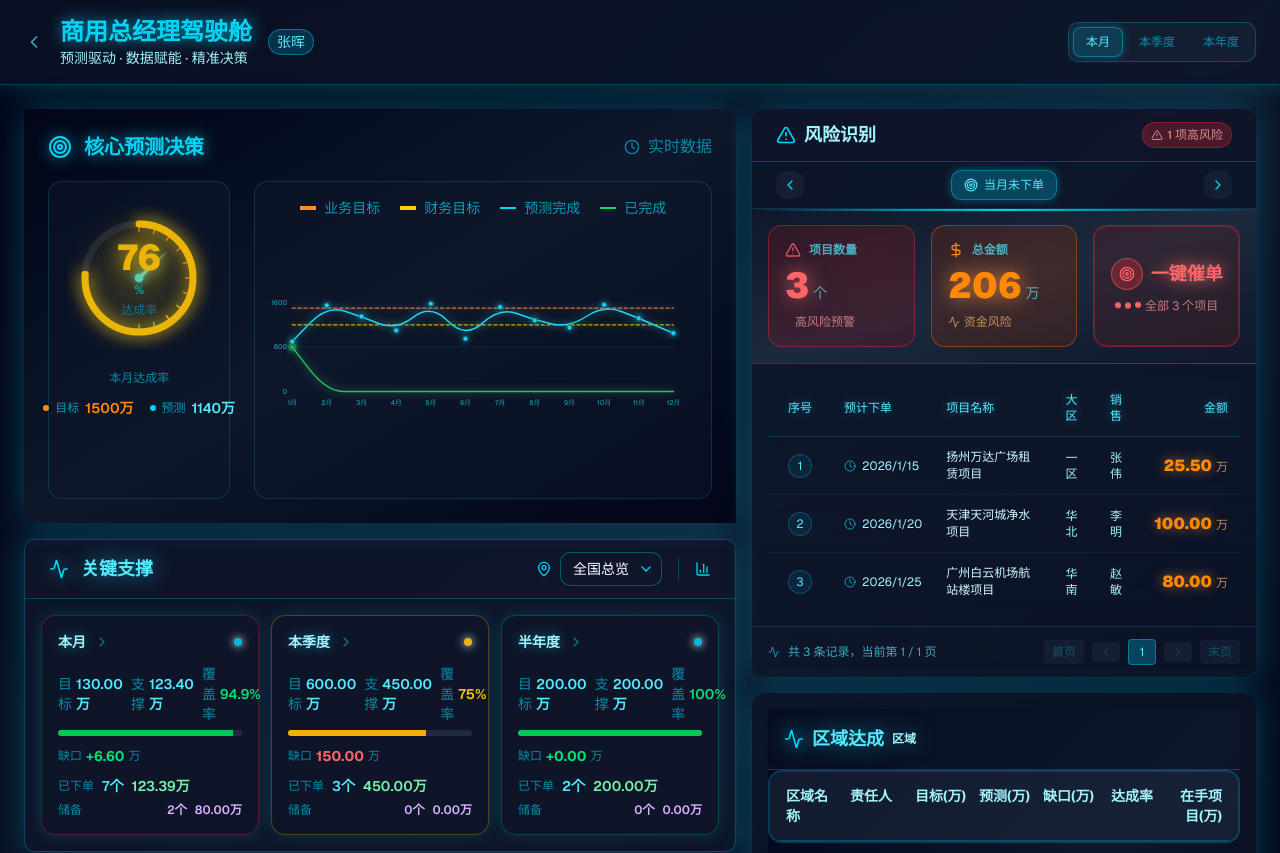
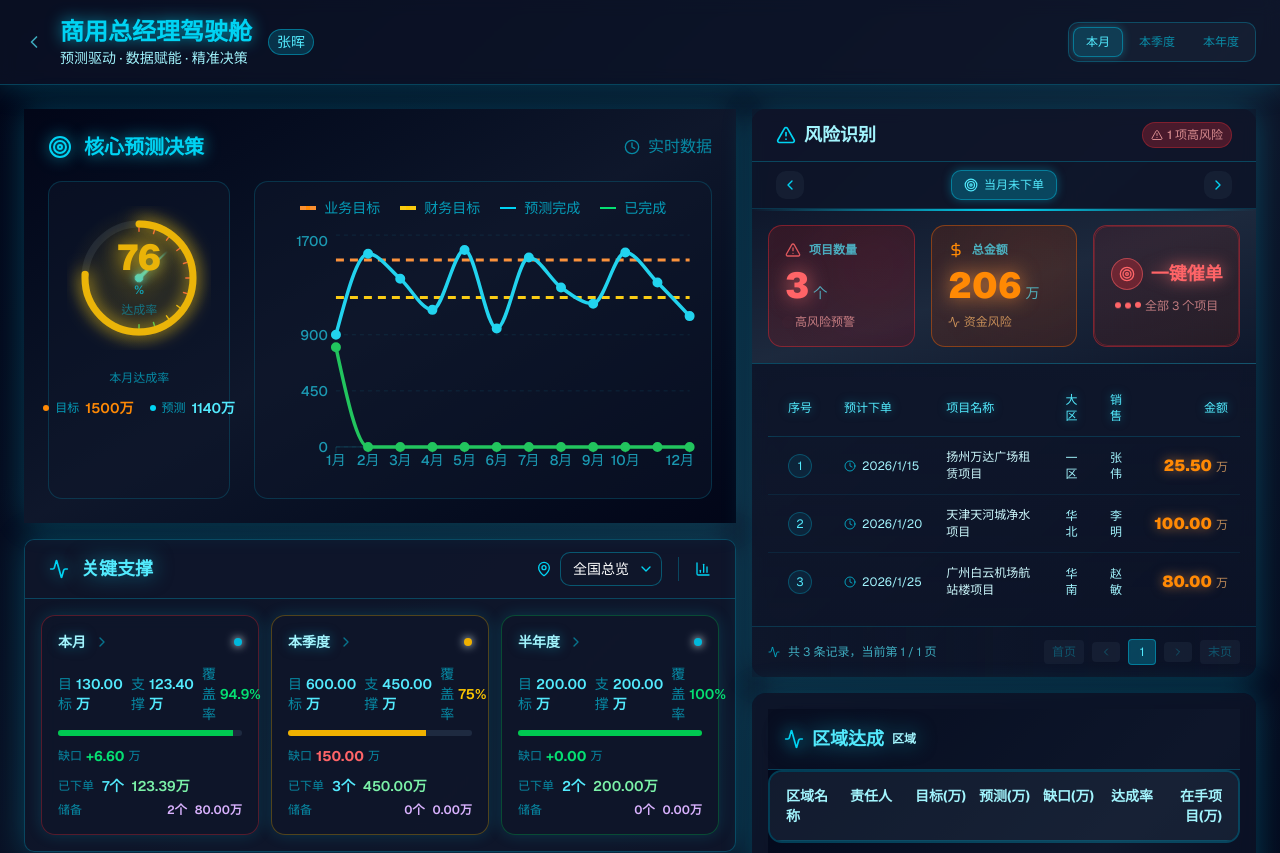
Before and after one commit to navylee1990/coze_jsc, a Next.js app: page /gm in a window 1280 px wide. Shown: the top 853 px of the page. Built offline with nearby package versions, Linux system fonts and the light colour scheme.

Commit message:
refactor(components): 使用recharts替换手写SVG曲线图优化性能

```diff
--- a/src/components/PredictionDecisionCard.tsx
+++ b/src/components/PredictionDecisionCard.tsx
@@ -3,6 +3,7 @@
 import { useState, useEffect } from 'react';
 import { Target, Clock, AlertTriangle, Zap, Gauge, BarChart3, TrendingUp, Calendar } from 'lucide-react';
 import { cn } from '@/lib/utils';
+import { LineChart, Line, XAxis, YAxis, CartesianGrid, Tooltip, Legend, ResponsiveContainer } from 'recharts';
 
 // 主题类型
 type Theme = 'dark' | 'dashboard';
@@ -52,7 +53,6 @@ export default function PredictionDecisionCard({
   const [needleAngle, setNeedleAngle] = useState(-90);
   const [animatedForecast, setAnimatedForecast] = useState(0);
   const [animatedCompleted, setAnimatedCompleted] = useState(0);
-  const [trendAnimations, setTrendAnimations] = useState<number[]>(new Array(12).fill(0));
   const [mounted, setMounted] = useState(false);
   const [hoveredIndex, setHoveredIndex] = useState<number | null>(null);
 
@@ -105,31 +105,9 @@ export default function PredictionDecisionCard({
       }
     };
 
-    // 4. 趋势图动画
-    const trendDuration = 2200;
-    const trendStartTime = Date.now();
-    const animateTrend = () => {
-      const elapsed = Date.now() - trendStartTime;
-      const progress = Math.min(elapsed / trendDuration, 1);
-      const easeOut = 1 - Math.pow(1 - progress, 3);
-
-      const newAnimations = monthlyTrendData.map((data, index) => {
-        // 错开动画：每个柱子延迟一点
-        const staggerProgress = Math.min(progress * (1 + index * 0.08), 1);
-        return data.forecast * staggerProgress;
-      });
-
-      setTrendAnimations(newAnimations);
-
-      if (progress < 1) {
-        requestAnimationFrame(animateTrend);
-      }
-    };
-
     animateRate();
     animateNeedle();
     animateNumbers();
-    animateTrend();
   }, []);
 
   // 主仪表盘组件
@@ -346,72 +324,8 @@ export default function PredictionDecisionCard({
     );
   };
 
-  // 月度趋势曲线图（驾驶舱风格）
+  // 月度趋势曲线图（使用recharts组件）
   const MonthlyTrendChart = () => {
-    const maxValue = 1600;
-    const height = 252;
-    const paddingLeft = 50;
-    const paddingRight = 50;
-    const paddingBottom = 32;
-    const chartWidth = 1000;
-    const chartHeight = height - paddingBottom - 10;
-
-    // 计算坐标
-    const getX = (index: number) => paddingLeft + (index / (monthlyTrendData.length - 1)) * (chartWidth - paddingLeft - paddingRight);
-    const getY = (value: number) => chartHeight - (value / maxValue) * chartHeight;
-
-    // 生成平滑曲线
-    const generateSmoothPath = (data: number[], animatedValues: number[]) => {
-      if (data.length < 2) return '';
-
-      const points = data.map((_, index) => ({
-        x: getX(index),
-        y: getY(animatedValues[index])
-      }));
-
-      let path = `M ${points[0].x} ${points[0].y}`;
-
-      for (let i = 0; i < points.length - 1; i++) {
-        const curr = points[i];
-        const next = points[i + 1];
-        const xc = (curr.x + next.x) / 2;
-        const yc = (curr.y + next.y) / 2;
-        path += ` Q ${curr.x} ${curr.y} ${xc} ${yc}`;
-      }
-
-      path += ` T ${points[points.length - 1].x} ${points[points.length - 1].y}`;
-
-      return path;
-    };
-
-    const handleMouseMove = (e: React.MouseEvent<SVGSVGElement>) => {
-      const svg = e.currentTarget;
-      const rect = svg.getBoundingClientRect();
-      const x = (e.clientX - rect.left) * (chartWidth / rect.width);
-
-      let minDistance = Infinity;
-      let closestIndex = -1;
-
-      monthlyTrendData.forEach((_, index) => {
-        const pointX = getX(index);
-        const distance = Math.abs(x - pointX);
-        if (distance < minDistance) {
-          minDistance = distance;
-          closestIndex = index;
-        }
-      });
-
-      if (minDistance < 70 * (chartWidth / rect.width)) {
-        setHoveredIndex(closestIndex);
-      } else {
-        setHoveredIndex(null);
-      }
-    };
-
-    const handleMouseLeave = () => {
-      setHoveredIndex(null);
-    };
-
     return (
       <div className="h-full flex flex-col">
         {/* 图例 */}
@@ -435,271 +349,88 @@ export default function PredictionDecisionCard({
         </div>
 
         {/* 曲线图容器 */}
-        <div className="flex-1 relative" style={{ minHeight: `${height}px` }}>
-          <svg
-            viewBox={`0 0 ${chartWidth} ${height}`}
-            className="w-full h-full"
-            onMouseMove={handleMouseMove}
-            onMouseLeave={handleMouseLeave}
-            style={{ cursor: hoveredIndex !== null ? 'crosshair' : 'default' }}
-          >
-            {/* 网格线（简化为3条） */}
-            {[0, 800, 1600].map((value, index) => {
-              const y = getY(value);
-              return (
-                <g key={index}>
-                  <line
-                    x1={paddingLeft}
-                    y1={y}
-                    x2={chartWidth - paddingRight}
-                    y2={y}
-                    stroke={value === 800 ? 'rgba(34,211,238,0.15)' : 'rgba(34,211,238,0.08)'}
-                    strokeWidth={value === 800 ? 1.5 : 1}
+        <div className="flex-1" style={{ minHeight: '252px' }}>
+          <ResponsiveContainer width="100%" height="100%">
+            <LineChart data={monthlyTrendData}>
+              <CartesianGrid
+                strokeDasharray="4 4"
+                stroke="rgba(34,211,238,0.1)"
+                vertical={false}
               />
-                  <text
-                    x={paddingLeft - 12}
-                    y={y + 5}
-                    fill="rgba(34,211,238,0.7)"
-                    fontSize="16"
-                    textAnchor="end"
-                    fontWeight="500"
-                  >
-                    {value}
-                  </text>
-                </g>
-              );
-            })}
-
-            {/* 业务目标曲线（橙色虚线） */}
-            <path
-              d={generateSmoothPath(
-                monthlyTrendData.map(d => d.businessTarget),
-                monthlyTrendData.map(d => d.businessTarget)
-              )}
-              fill="none"
-              stroke="rgba(251,146,60,0.8)"
-              strokeWidth="3"
-              strokeLinecap="round"
-              strokeLinejoin="round"
-              strokeDasharray="8,6"
-              style={{
-                filter: 'drop-shadow(0 0 8px rgba(251,146,60,0.5))',
+              <XAxis
+                dataKey="month"
+                tick={{ fill: 'rgba(34,211,238,0.7)', fontSize: 14, fontWeight: 500 }}
+                axisLine={{ stroke: 'rgba(34,211,238,0.2)' }}
+                tickLine={{ stroke: 'rgba(34,211,238,0.2)' }}
+              />
+              <YAxis
+                tick={{ fill: 'rgba(34,211,238,0.7)', fontSize: 14, fontWeight: 500 }}
+                axisLine={false}
+                tickLine={false}
+                tickFormatter={(value) => `${value}`}
+                domain={[0, 1700]}
+              />
+              <Tooltip
+                contentStyle={{
+                  backgroundColor: 'rgba(15,23,42,0.96)',
+                  border: '1px solid #22d3ee',
+                  borderRadius: '8px',
+                  boxShadow: '0 0 15px rgba(34,211,238,0.4)',
+                  padding: '12px 16px',
+                  fontSize: '14px',
+                }}
+                formatter={(value: number, name: string) => {
+                  if (name === '业务目标') return [<span style={{ color: '#fb923c', fontWeight: 600 }}>{value}万</span>, name];
+                  if (name === '财务目标') return [<span style={{ color: '#facc15', fontWeight: 600 }}>{value}万</span>, name];
+                  if (name === '预测完成') return [<span style={{ color: '#22d3ee', fontWeight: 600 }}>{value}万</span>, name];
+                  if (name === '已完成') return [<span style={{ color: '#22c55e', fontWeight: 600 }}>{value}万</span>, name];
+                  return [value, name];
                 }}
               />
-
-            {/* 财务目标曲线（黄色虚线） */}
-            <path
-              d={generateSmoothPath(
-                monthlyTrendData.map(d => d.financialTarget),
-                monthlyTrendData.map(d => d.financialTarget)
-              )}
-              fill="none"
-              stroke="rgba(250,204,21,0.8)"
-              strokeWidth="3"
-              strokeLinecap="round"
-              strokeLinejoin="round"
-              strokeDasharray="8,6"
-              style={{
-                filter: 'drop-shadow(0 0 8px rgba(250,204,21,0.5))',
-              }}
+              <Line
+                type="monotone"
+                dataKey="businessTarget"
+                stroke="#fb923c"
+                strokeWidth={3}
+                strokeDasharray="8 6"
+                dot={false}
+                activeDot={false}
+                name="业务目标"
+                animationDuration={1500}
               />
-
-            {/* 预测完成曲线（青色实线） */}
-            <path
-              d={generateSmoothPath(
-                monthlyTrendData.map(d => d.forecast),
-                trendAnimations
-              )}
-              fill="none"
+              <Line
+                type="monotone"
+                dataKey="financialTarget"
+                stroke="#facc15"
+                strokeWidth={3}
+                strokeDasharray="8 6"
+                dot={false}
+                activeDot={false}
+                name="财务目标"
+                animationDuration={1500}
+              />
+              <Line
+                type="monotone"
+                dataKey="forecast"
                 stroke="#22d3ee"
-              strokeWidth="3.5"
-              strokeLinecap="round"
-              strokeLinejoin="round"
-              style={{
-                filter: 'drop-shadow(0 0 10px rgba(34,211,238,0.7))',
-              }}
+                strokeWidth={3.5}
+                dot={{ fill: '#22d3ee', strokeWidth: 2, r: 4 }}
+                activeDot={{ r: 6, strokeWidth: 2 }}
+                name="预测完成"
+                animationDuration={2000}
               />
-
-            {/* 悬停指示线 */}
-            {hoveredIndex !== null && (
-              <line
-                x1={getX(hoveredIndex)}
-                y1={0}
-                x2={getX(hoveredIndex)}
-                y2={chartHeight}
-                stroke="rgba(34,211,238,0.4)"
-                strokeWidth="1"
-                strokeDasharray="3,3"
+              <Line
+                type="monotone"
+                dataKey="completed"
+                stroke="#22c55e"
+                strokeWidth={3.5}
+                dot={{ fill: '#22c55e', strokeWidth: 2, r: 4 }}
+                activeDot={{ r: 6, strokeWidth: 2 }}
+                name="已完成"
+                animationDuration={2000}
               />
-            )}
-
-            {/* 预测完成数据点 */}
-            {monthlyTrendData.map((data, index) => {
-              const x = getX(index);
-              const y = getY(trendAnimations[index]);
-              const isHovered = hoveredIndex === index;
-
-              return (
-                <g key={`forecast-${index}`}>
-                  <circle
-                    cx={x}
-                    cy={y}
-                    r={isHovered ? 8 : 5.5}
-                    fill="#22d3ee"
-                    stroke="#0e7490"
-                    strokeWidth={isHovered ? 3 : 2}
-                    style={{
-                      filter: 'drop-shadow(0 0 8px rgba(34,211,238,0.8))',
-                      transition: 'all 0.2s ease',
-                    }}
-                  />
-                </g>
-              );
-            })}
-
-            {/* 已完成曲线（绿色实线） */}
-            <path
-              d={generateSmoothPath(
-                monthlyTrendData.map(d => d.completed),
-                monthlyTrendData.map(d => d.completed)
-              )}
-              fill="none"
-              stroke="#22c55e"
-              strokeWidth="3.5"
-              strokeLinecap="round"
-              strokeLinejoin="round"
-              style={{
-                filter: 'drop-shadow(0 0 10px rgba(74,222,128,0.7))',
-              }}
-            />
-
-            {/* 已完成数据点（仅1月） */}
-            {monthlyTrendData.filter(d => d.completed > 0).map((data, index) => {
-              const originalIndex = monthlyTrendData.findIndex(d => d.month === data.month);
-              const x = getX(originalIndex);
-              const y = getY(data.completed);
-              const isHovered = hoveredIndex === originalIndex;
-
-              return (
-                <g key={`completed-${index}`}>
-                  {!isHovered && (
-                    <>
-                      {/* 外圈半透明 */}
-                      <circle
-                        cx={x}
-                        cy={y}
-                        r="8"
-                        fill="none"
-                        stroke="#22c55e"
-                        strokeWidth="2.5"
-                        style={{
-                          filter: 'drop-shadow(0 0 8px rgba(74,222,128,0.5))',
-                          opacity: 0.5,
-                        }}
-                      />
-                      {/* 内圈实心 */}
-                      <circle
-                        cx={x}
-                        cy={y}
-                        r="5"
-                        fill="#22c55e"
-                        stroke="#15803d"
-                        strokeWidth="2"
-                        style={{
-                          filter: 'drop-shadow(0 0 8px rgba(74,222,128,1))',
-                        }}
-                      />
-                    </>
-                  )}
-                </g>
-              );
-            })}
-
-            {/* Tooltip */}
-            {hoveredIndex !== null && (
-              <g>
-                <rect
-                  x={getX(hoveredIndex) - 70}
-                  y={Math.max(10, getY(trendAnimations[hoveredIndex]) - 110)}
-                  width="140"
-                  height="100"
-                  rx="6"
-                  fill="rgba(15,23,42,0.96)"
-                  stroke="#22d3ee"
-                  strokeWidth="1.5"
-                  style={{
-                    filter: 'drop-shadow(0 0 15px rgba(34,211,238,0.4))',
-                  }}
-                />
-                <text
-                  x={getX(hoveredIndex)}
-                  y={Math.max(10, getY(trendAnimations[hoveredIndex]) - 90)}
-                  fill="#22d3ee"
-                  fontSize="16"
-                  fontWeight="bold"
-                  textAnchor="middle"
-                >
-                  {monthlyTrendData[hoveredIndex].month}
-                </text>
-                <text
-                  x={getX(hoveredIndex)}
-                  y={Math.max(10, getY(trendAnimations[hoveredIndex]) - 65)}
-                  fill="#22d3ee"
-                  fontSize="14"
-                  textAnchor="middle"
-                >
-                  预测: {Math.round(trendAnimations[hoveredIndex])}万
-                </text>
-                {monthlyTrendData[hoveredIndex].completed > 0 && (
-                  <text
-                    x={getX(hoveredIndex)}
-                    y={Math.max(10, getY(trendAnimations[hoveredIndex]) - 43)}
-                    fill="#22c55e"
-                    fontSize="14"
-                    textAnchor="middle"
-                  >
-                    已完成: {monthlyTrendData[hoveredIndex].completed}万
-                  </text>
-                )}
-                <text
-                  x={getX(hoveredIndex)}
-                  y={Math.max(10, getY(trendAnimations[hoveredIndex]) - (monthlyTrendData[hoveredIndex].completed > 0 ? 21 : 43))}
-                  fill="rgba(251,146,60,0.9)"
-                  fontSize="14"
-                  textAnchor="middle"
-                >
-                  业务目标: {monthlyTrendData[hoveredIndex].businessTarget}万
-                </text>
-                <text
-                  x={getX(hoveredIndex)}
-                  y={Math.max(10, getY(trendAnimations[hoveredIndex]) - (monthlyTrendData[hoveredIndex].completed > 0 ? 0 : 21))}
-                  fill="rgba(250,204,21,0.9)"
-                  fontSize="14"
-                  textAnchor="middle"
-                >
-                  财务目标: {monthlyTrendData[hoveredIndex].financialTarget}万
-                </text>
-              </g>
-            )}
-
-            {/* X轴月份标签 */}
-            {monthlyTrendData.map((data, index) => {
-              const x = getX(index);
-              return (
-                <text
-                  key={`x-axis-${index}`}
-                  x={x}
-                  y={height - 10}
-                  fill="rgba(34,211,238,0.7)"
-                  fontSize="16"
-                  textAnchor="middle"
-                  fontWeight="500"
-                >
-                  {data.month}
-                </text>
-              );
-            })}
-          </svg>
+            </LineChart>
+          </ResponsiveContainer>
         </div>
       </div>
     );
```
Lines whose indentation alone changed are shown as unchanged.
